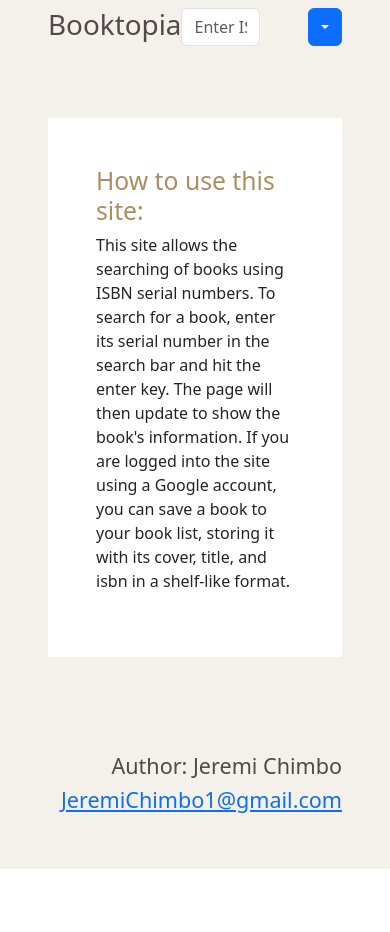
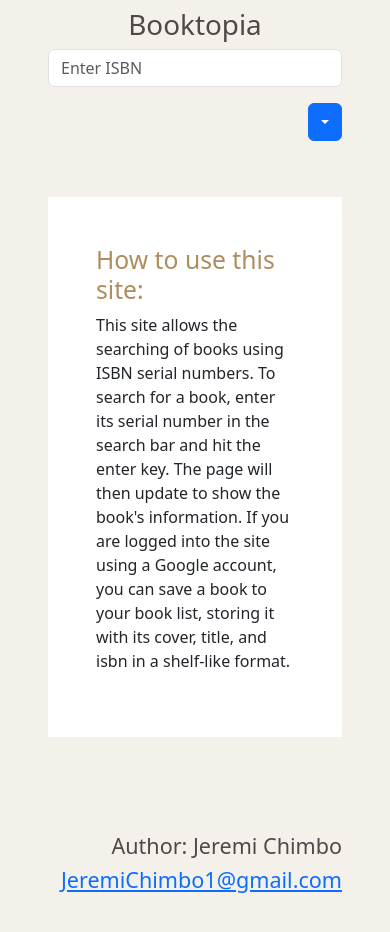
Before and after one commit to Jchimbo/Booktopia, a React (Create React App) app in the folder frontend/: page / in a window 390 px wide. Shown: the top 932 px of the page. Before the commit the page ends 869 px from the top, so only its background shows below. Built offline with nearby package versions, Linux system fonts and the light colour scheme; no server answers.

Commit message:
Made navbar mobile friendly

```diff
--- a/frontend/src/App.js
+++ b/frontend/src/App.js
@@ -36,7 +36,7 @@ function App() {
 
     return (
         <div id="MainPageDiv">
-            <div class="px-5 pt-2 pb-2 d-flex flex-row" styles={{gap: 10 + 'px'}} id="nav">
+            <div class="px-5 pt-2 pb-2 d-flex " styles={{gap: 10 + 'px'}} id="nav">
                <Logo/>
                 <div>
              <Form onKeyDown={handleKeyDown}>
--- a/frontend/src/App.scss
+++ b/frontend/src/App.scss
@@ -34,24 +34,22 @@ h2, h3{
 #add_button{
   width: 200px;
 }
-
-@media (prefers-reduced-motion: no-preference) {
-  .App-logo {
-    animation: App-logo-spin infinite 20s linear;
-  }
+#nav{
+  flex-direction: column;
+  // justify-content: center;
+  text-align: center;
 }
 
-//.App-header {
-//  background-color: #282c34;
-//  min-height: 100vh;
-//  display: flex;
-//  flex-direction: column;
-//  align-items: center;
-//  justify-content: center;
-//  font-size: calc(10px + 2vmin);
-//  color: white;
-//}
 
+@media (min-width:430px)  {
+/* portrait e-readers (Nook/Kindle), smaller tablets @ 600 or @ 640 wide. */
+#nav{
+  flex-direction: row;
+  text-align: left;
+
+}
+
+}
 
 .lds-spinner {
   color: official;
```
